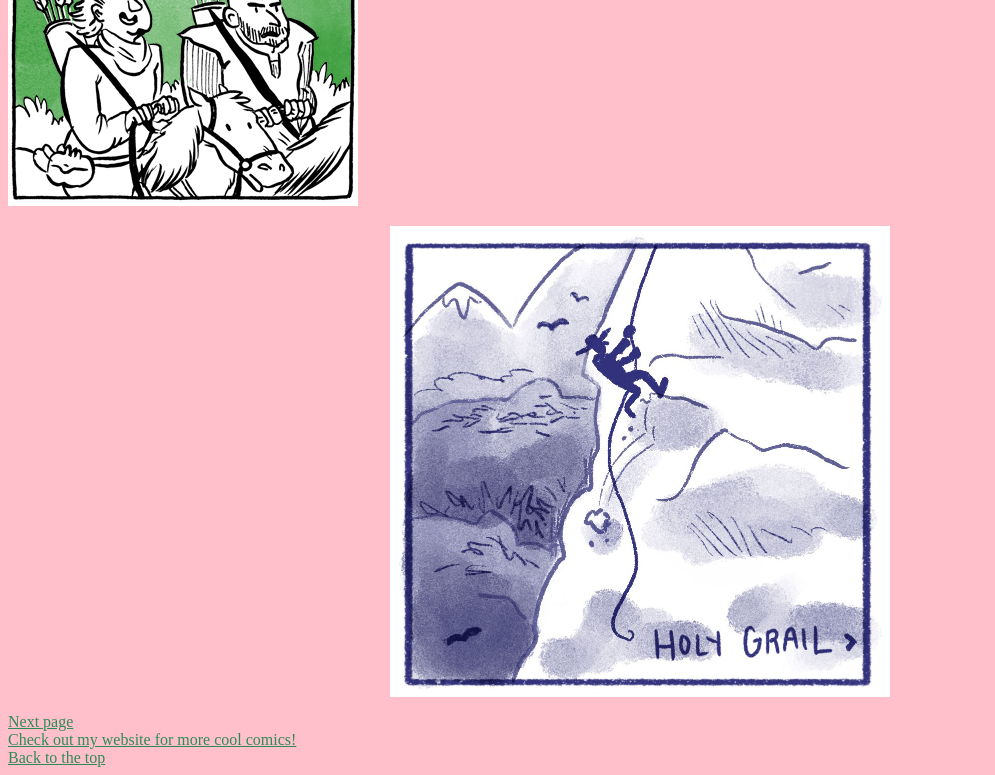
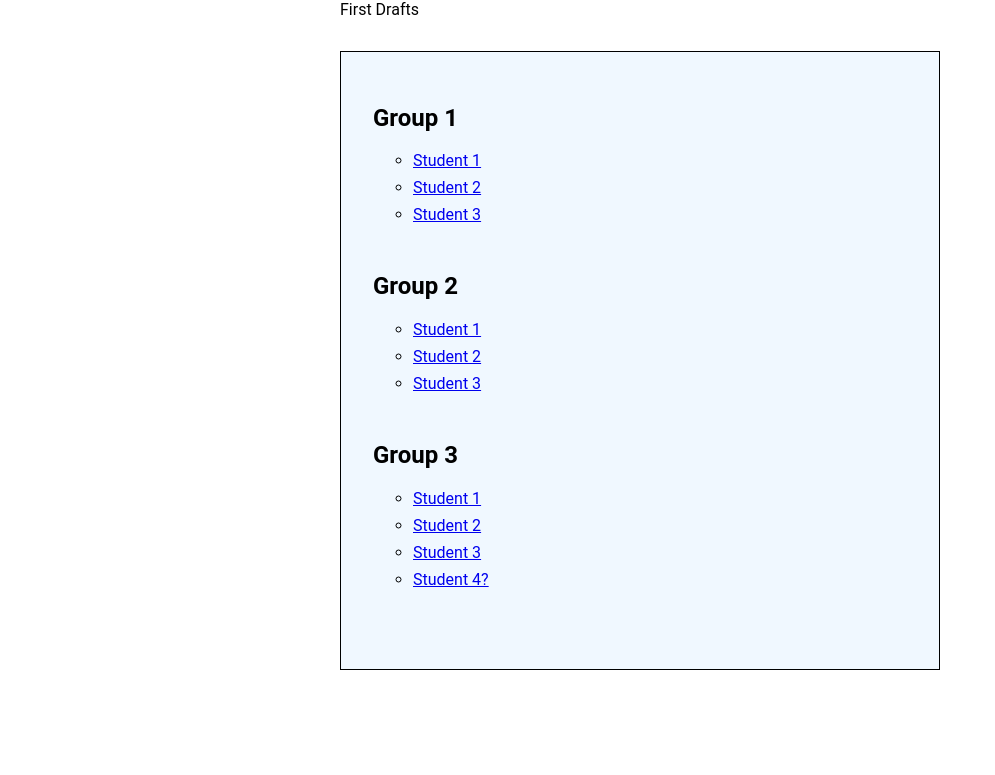
Before and after one commit to teenyrobots/dc20, a plain HTML site: page index.html in a window 1280 px wide. Shown: the part 258-1033 px from the top of the page, without its empty margins (0-995 px from the left). After the commit the page ends 960 px from the top, so only its background shows below. Drawn offline with Linux system fonts and the light colour scheme.

Commit message:
initial buildout

```diff
--- a/index.html
+++ b/index.html
@@ -6,28 +6,64 @@
     <head>
         <meta charset="utf-8">
         <meta name="viewport" content="width=device-width, initial-scale=1.0">
-        <title>My cool comic</title>
+        <title>Digital Comics 2020</title>
         <link rel="stylesheet" type="text/css" href="styles.css">
     </head>
 
     <!-- the body is where all the content we want to display goes -->
     <body>
-        <!-- h1 and p are tags that style text -->
-        <h1 id="top">Joyce's cool comic</h1>
-        <p>by Joyce Rice</p>
 
-        <!-- img tags are the most common element in digital comics -->
-        <a href="page2.html">
-            <img src="assets/bestBros.png" alt="transparent image">
-        </a>
-        <img src="assets/1.jpg" alt="comic panel 1">
+        <div class="main">
 
-        <!-- link tags are also known as A tags, or anchor tags -->
-        <a href="page2.html">Next page</a>
-        <br>
-        <a href="http://teenyrobots.net/" target="_blank">Check out my website for more cool comics!</a>
-        <br>
-        <a href="#top">Back to the top</a>
+          <h1>Digital Comics 2020</h1>
+          <p>First Drafts</p>
+
+          <ul class="lists">
+            <h2>Group 1</h2>
+            <ul>
+              <li>
+                <a href="#">Student 1</a>
+              </li>
+              <li>
+                <a href="#">Student 2</a>
+              </li>
+              <li>
+                <a href="#">Student 3</a>
+              </li>
+            </ul>
+
+            <h2>Group 2</h2>
+            <ul>
+              <li>
+                <a href="#">Student 1</a>
+              </li>
+              <li>
+                <a href="#">Student 2</a>
+              </li>
+              <li>
+                <a href="#">Student 3</a>
+              </li>
+            </ul>
+
+            <h2>Group 3</h2>
+            <ul>
+              <li>
+                <a href="#">Student 1</a>
+              </li>
+              <li>
+                <a href="#">Student 2</a>
+              </li>
+              <li>
+                <a href="#">Student 3</a>
+              </li>
+              <li>
+                <a href="#">Student 4?</a>
+              </li>
+            </ul>
+          </ul>
+
+        </div>
+
     </body>
 
 </html>
--- a/styles.css
+++ b/styles.css
@@ -1,48 +1,34 @@
-/* styles for my css demo */
+/* Styles for digital comics 2020 testing grounds */
+
+@import url('https://fonts.googleapis.com/css2?family=Roboto+Mono:wght@100;400;700&display=swap');
 
 body {
-    background-color: pink;
-/*    background-image: url("assets/1.jpg");*/
-    color: deeppink;
-/*    text-align: center;*/
-}
-
-a img {
-    width: 100%;
-    max-width: 500px;
-    display: block;
-    margin: auto;
-}
-
-img {
-    width: 100%;
-    max-width: 500px;
-    display: block;
-    margin: 1rem auto;
-    background-color: green;
+  font-family: Roboto;
 }
 
 h1 {
-    color: rgba(50,50,124,.5);
+  font-size: 5rem;
+  margin-bottom: 1rem;
+  max-width: 100%;
 }
 
-a:link {
-    color: seagreen;
-    display: inline-block;
+.main {
+  width: 90%;
+  max-width: 600px;
+  margin: auto;
 }
 
-a:visited {
-    color: darkgreen;
+.lists {
+  background-color: aliceblue;
+  padding: 2rem;
+  margin: 2rem auto;
+  border: black 1px solid;
 }
 
-a:hover {
-    background-color: green;
-    color: white;
-    text-decoration: none;
+.lists ul {
+  margin-bottom: 3rem;
 }
 
-a:active {
-    background-color: deeppink;
-    color: white;
-    text-decoration: line-through;
+.lists li {
+  margin: .5rem auto;
 }
```
